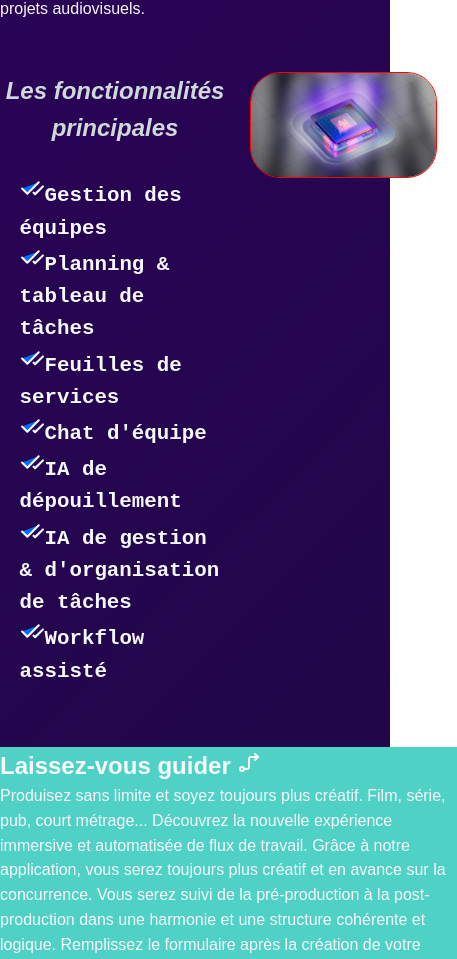
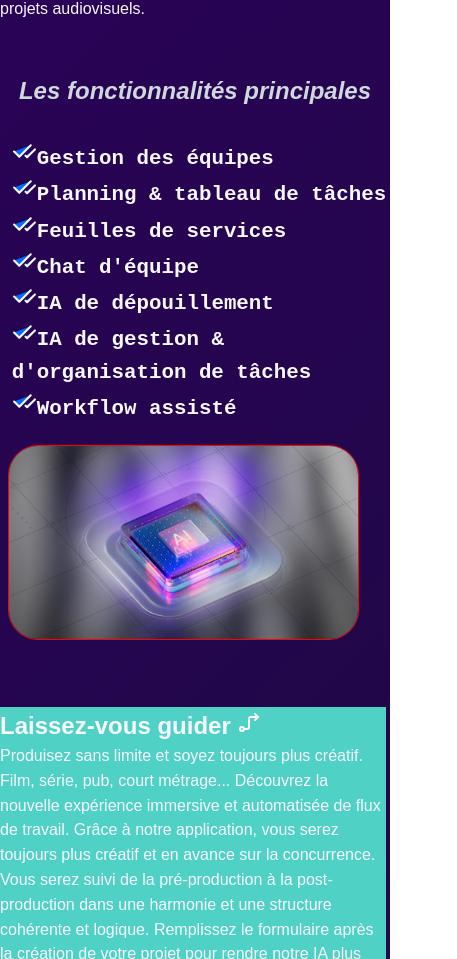
Before and after one commit to amaco2/diretory-flow, a React (Vite) app: page / in a window 390 px wide. Shown: the part 609-1568 px from the top of the page, 457 px wide, since content can reach past the window. Built offline with nearby package versions, Linux system fonts and the light colour scheme; no server answers; a web font is replaced by a local one.

Commit message:
Test 1.0.0.3

```diff
--- a/src/Ui/style/Main.css
+++ b/src/Ui/style/Main.css
@@ -89,7 +89,7 @@ main {
 /* contenair-sass */
 .contenair-sass {
   display: grid;
-  grid-template-columns: repeat(auto-fit, minmax(230px, 1fr));
+  grid-template-columns: repeat(auto-fit, minmax(450px, 1fr));
   margin-top: 50px;
   gap: 20px;
 }
@@ -110,7 +110,7 @@ main {
   ul {
     font-weight: bold;
     font-size: 1.3em;
-    margin-left: 5svw;
+    margin-left: 3svw;
     margin-top: 30px;
   }
 
@@ -120,16 +120,23 @@ main {
   }
 
   .img-infos img {
-    width: 48svw;
+    width: 50svw;
     object-fit: cover;
+    margin-left: -3svw;
     border-radius: 30px;
     border: 1px solid red;
     transition: 0.3s ease-in-out;
   }
 
+  .img-infos {
+    width: 50svw;
+    border: none;
+    transition: 0.3s ease-in-out;
+  }
+
   .main--intro__exemple {
-    grid-column: 1 / 4;
     background: #4fd1c5;
+    width: 99vw;
     margin-top: 10svw;
     background-attachment: fixed;
     height: 30vh;
@@ -300,6 +307,7 @@ main {
 
 /* Carousel */
 .carousel {
+  margin-top: 3rem;
   padding: 50px 20px;
   background-color: #f8f9fa;
   text-align: center;
@@ -328,7 +336,7 @@ main {
 }
 
 .carousel-slide img {
-  width: 100%;
+  width: 100px;
   height: 400px;
   object-fit: cover;
   display: block;
@@ -380,16 +388,50 @@ main {
     font-size: 1.5em;
   }
 
+  .main--intro__exemple {
+    grid-column: 0;
+  }
+
   .testimonials h2,
   .cta h2,
   .carousel h2 {
     font-size: 2em;
+  }
+
+  .contenair-sass .img-infos img {
+    position: relative;
+    height: 40svw;
+    object-fit: cover;
+    border-radius: 30px;
+    border: 1px solid red;
+    transition: 0.3s ease-in-out;
+  }
+
+}
+
+@media screen and (max-width: 930px) {
+  .contenair-sass .img-infos img {
+    position: relative;
+    width: 90svw;
+    height: 40svw;
+    left: 6svw;
   }
 }
 
 @media screen and (max-width: 768px) {
   .main--bg-img-p {
     width: 60svw;
+  }
+
+  .contenair-sass .img-infos img {
+    position: relative;
+    width: 90svw;
+    height: 40svw;
+    left: 6svw;
+  }
+
+  .contenair-sass {
+    grid-template-columns: 1fr;
   }
 
   .main--bg-img-p:hover {
@@ -411,6 +453,10 @@ main {
 
   .social-links {
     justify-content: center;
+  }
+
+  .contenair-sass.contenair-sass {
+    grid-template-columns: 1fr;
   }
 }
 
@@ -443,4 +489,11 @@ main {
     font-size: 1em;
     padding: 12px 24px;
   }
+
+  .contenair-sass .img-infos img {
+    position: relative;
+    width: 90svw;
+    height: 50svw;
+    left: 5svw;
+  }
 }
```
